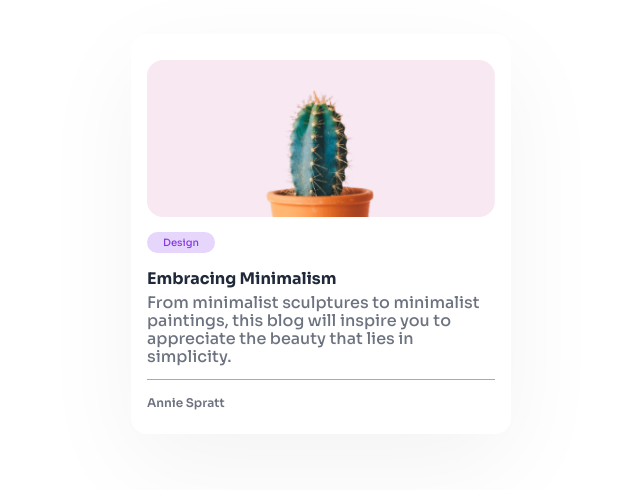
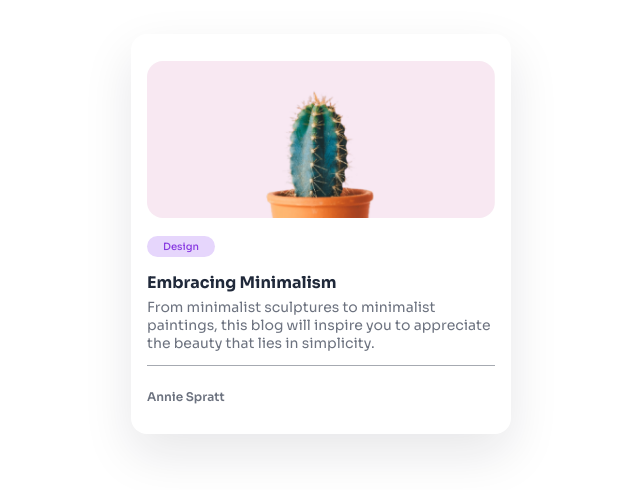
Before and after one commit to Leandroooh/minimal-product-card, a plain HTML site: page index.html in a window 1280 px wide. Shown: the part 166-656 px from the top of the page, without its empty margins (319-959 px from the left). Drawn offline with Linux system fonts and the light colour scheme.

Commit message:
Style changes

```diff
--- a/style.css
+++ b/style.css
@@ -23,8 +23,11 @@
 .article-container {
     display: flex;
 
-    width: 380px;
-    height: 400px;
+    width: 90%;
+    max-width: 380px;
+
+    height: 100%;
+    max-height: 400px;
 
     justify-content: space-around;
     flex-direction: column;
@@ -32,7 +35,7 @@
     padding: 16px;
 
     border-radius: 16px;
-    box-shadow: 0px 30px 100px 0px rgba(17, 23, 41, 0.05);
+    box-shadow: 0px 20px 50px rgba(17, 23, 41, 0.1);
 }
 
 .article-container img {
@@ -41,10 +44,14 @@
 }
 
 .section-container::after {
+    width: 100%;
+    height: .09px;
+
+    display: block;
+
     content: '';
-    display: block;
     margin-top: 13px;
-    height: .09px;
+
     background-color: hsla(221, 8%, 46%, 0.604);
 }
 
@@ -68,11 +75,10 @@
 
 .section-container p {
     color: #6C727F;
-    font: 500 1.6rem/1.8rem 'Sora', sans-serif;
+    font: 400 1.4rem/1.8rem 'Sora', sans-serif;
 }
 
 footer p {
     color: #6C727F;
-    /* text-align: end; */
-    font: 600 1.2rem/1rem 'Sora', sans-serif;
+    font: 600 1.2rem/2rem 'Sora', sans-serif;
 }
```
